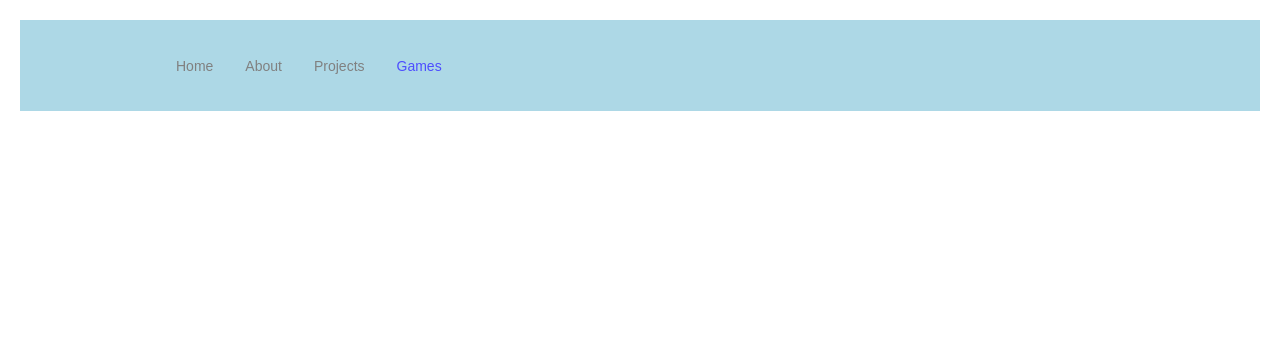
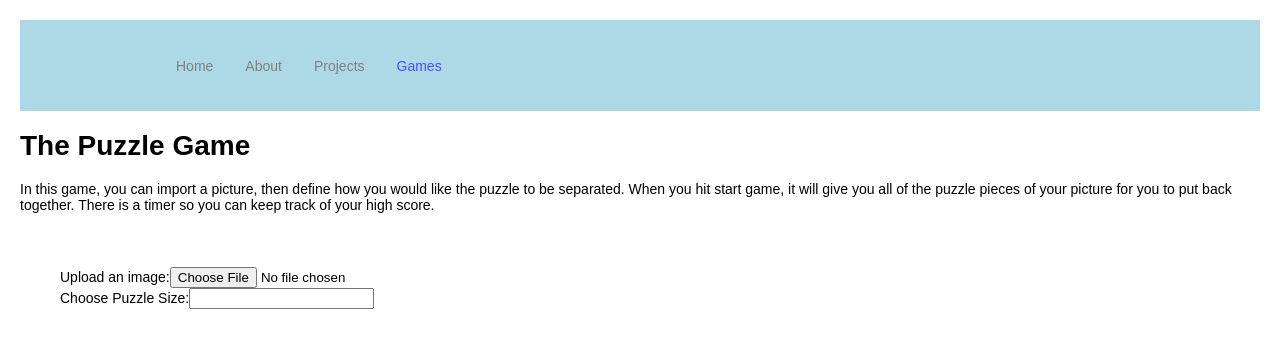
Before and after one commit to ninja1219/ryans-website, a React (Create React App) app: page /games/puzzleGame in a window 1280 px wide. Shown: the top 348 px of the page. Built offline with nearby package versions, Linux system fonts and the light colour scheme.

Commit message:
Add basic page for puzzle game

```diff
--- a/src/App.js
+++ b/src/App.js
@@ -13,7 +13,8 @@ import TicTacToe from "./pages/games/tictactoe";
 import Pokedex from "./pages/games/pokemon/pokedex";
 import Projects from "./pages/projects";
 import TodoList from "./pages/projects/todolist";
-import MineSweeper from "./pages/games/minesweeper"
+import MineSweeper from "./pages/games/minesweeper";
+import PuzzleGame from "./pages/games/puzzleGame";
 
 function App() {
   return (
@@ -28,6 +29,7 @@ function App() {
         <Route path="/games/tictactoe" element={<TicTacToe />} />
         <Route path="/games/pokedex" element={<Pokedex />} />
         <Route path="/games/minesweeper" element={<MineSweeper />} />
+        <Route path="/games/puzzleGame" element={<PuzzleGame />} />
       </Routes>
     </Router>
   );
--- a/src/pages/games.js
+++ b/src/pages/games.js
@@ -11,6 +11,7 @@ function Games() {
                 <button style={{"margin": "4px"}} onClick={() => { navigate("./tictactoe") }}>TicTacToe</button>
                 <button style={{"margin": "4px"}} onClick={() => { navigate("./pokedex") }}>Pokemon Games</button>
                 <button style={{"margin": "4px"}} onClick={() => { navigate("./minesweeper") }}>MineSweeper</button>
+                <button style={{"margin": "4px"}} onClick={() => { navigate("./puzzleGame") }}>PuzzleGame</button>
             </div>
 
             <h2>Game Ideas: </h2>
--- /dev/null
+++ b/src/pages/games/puzzleGame.js
@@ -0,0 +1,197 @@
+import React from "react";
+
+class PuzzleGame extends React.Component {
+    constructor(props) {
+        super(props);
+
+        this.state = {
+            imageFile: null,       // the raw File object from the input
+            imageUrl: null,        // a browser-created URL for previewing <img src="...">
+            imageDataUrl: null,    // base64 Data URL (optional, from FileReader)
+            imageBitmapInfo: null, // { width, height } (optional)
+            error: null,
+            puzzle_size: 1
+        };
+
+        // Bind event handlers so `this` works inside them
+        this.handleFileChange = this.handleFileChange.bind(this);
+        this.clearImage = this.clearImage.bind(this);
+        this.handlePuzzleSizeChange = this.handlePuzzleSizeChange.bind(this);
+    }
+
+    componentWillUnmount() {
+        // Clean up any object URL when the component leaves the page
+        if (this.state.imageUrl) {
+            URL.revokeObjectURL(this.state.imageUrl);
+        }
+    }
+
+    async handleFileChange(e) {
+        const file = e.target.files && e.target.files[0];
+        if (!file) return;
+
+        // Basic validation: ensure it's an image
+        if (!file.type.startsWith("image/")) {
+            this.setState({ error: "Please choose an image file.", imageFile: null });
+            e.target.value = "";
+            return;
+        }
+
+        // Optional size check (example: 10MB)
+        const MAX_MB = 10;
+        if (file.size > MAX_MB * 1024 * 1024) {
+            this.setState({ error: `Image must be under ${MAX_MB}MB.`, imageFile: null });
+            e.target.value = "";
+            return;
+        }
+
+        // If we already had an object URL, revoke it to avoid memory leaks
+        if (this.state.imageUrl) {
+            URL.revokeObjectURL(this.state.imageUrl);
+        }
+
+        // Create a preview URL (fast + doesn't read whole file into JS memory)
+        const objectUrl = URL.createObjectURL(file);
+
+        // Store the File + preview URL immediately
+        this.setState({
+            imageFile: file,
+            imageUrl: objectUrl,
+            error: null,
+            imageDataUrl: null,
+            imageBitmapInfo: null,
+        });
+
+        // OPTION A: Read the entire file as a base64 "data URL"
+        // Useful if you want to store/transmit the image as a string,
+        // but it's bigger than the original and uses more memory.
+        const dataUrl = await this.readFileAsDataURL(file);
+
+        // OPTION B: Get image dimensions (width/height) by loading it
+        const info = await this.getImageSizeFromDataUrl(dataUrl);
+
+        this.setState({
+            imageDataUrl: dataUrl,
+            imageBitmapInfo: info,
+        });
+
+        // At this point you have:
+        // - this.state.imageFile (raw file)
+        // - this.state.imageUrl (preview)
+        // - this.state.imageDataUrl (base64 string)
+        // - this.state.imageBitmapInfo (width/height)
+    }
+
+    readFileAsDataURL(file) {
+        return new Promise((resolve, reject) => {
+            const reader = new FileReader();
+
+            reader.onload = () => resolve(reader.result);  // reader.result is the data URL string
+            reader.onerror = () => reject(reader.error);
+
+            reader.readAsDataURL(file);
+        });
+    }
+
+    getImageSizeFromDataUrl(dataUrl) {
+        return new Promise((resolve, reject) => {
+            const img = new Image();
+            img.onload = () => resolve({ width: img.width, height: img.height });
+            img.onerror = reject;
+            img.src = dataUrl;
+        });
+    }
+
+    clearImage() {
+        if (this.state.imageUrl) {
+            URL.revokeObjectURL(this.state.imageUrl);
+        }
+
+        this.setState({
+            imageFile: null,
+            imageUrl: null,
+            imageDataUrl: null,
+            imageBitmapInfo: null,
+            error: null,
+        });
+    }
+
+    handlePuzzleSizeChange(e) {
+        this.setState({
+            puzzleSize: 10
+        })
+    }
+
+    render() {
+        const { imageUrl, imageFile, imageBitmapInfo, error } = this.state;
+
+        return (
+            <div id="puzzle-game">
+                <h1>The Puzzle Game</h1>
+                <p>
+                In this game, you can import a picture, then define how you would like the puzzle to be
+                separated. When you hit start game, it will give you all of the puzzle pieces of your
+                picture for you to put back together. There is a timer so you can keep track of your
+                high score.
+                </p>
+
+                <div style={{display: "flex", gap: "24px", padding: "24px", margin: "0 auto" }}>
+                    <div id="settings-area" style={{ flex: 1, padding: "16px" }}>
+                        <div id="upload-picture" style={{ display: "grid", gap: 10, maxWidth: 480 }}>
+                            <label>
+                                Upload an image:
+                                <input type="file" accept="image/*" onChange={this.handleFileChange} />
+                            </label>
+                        </div>
+
+                        <div id="choose-size">
+                            <label>
+                                Choose Puzzle Size:
+                                <input type="text" onChange={this.handlePuzzleSizeChange} />
+                            </label>
+                        </div>
+                    </div>
+                    <div id="game-area" style={{ flex: 2, padding: "16px" }}>
+                        {error && <div style={{ color: "crimson" }}>{error}</div>}
+
+                        {imageUrl && (
+                            <div style={{ display: "grid", gap: 8 }}>
+                                <img
+                                    src={imageUrl}
+                                    alt="Preview"
+                                    style={{ width: "100%", borderRadius: 12, objectFit: "cover" }}
+                                />
+
+                                <div style={{ fontSize: 12, opacity: 0.85 }}>
+                                    {imageFile && (
+                                        <>
+                                            <div><b>File:</b> {imageFile.name}</div>
+                                            <div><b>Type:</b> {imageFile.type}</div>
+                                            <div><b>Size:</b> {Math.round(imageFile.size / 1024)} KB</div>
+                                        </>
+                                    )}
+                                    {imageBitmapInfo && (
+                                        <div><b>Dimensions:</b> {imageBitmapInfo.width} × {imageBitmapInfo.height}</div>
+                                    )}
+                                </div>
+
+                                <button type="button" onClick={this.clearImage}>
+                                    Clear
+                                </button>
+                            </div>
+                        )}
+                    </div>
+                </div>
+            </div>
+        );
+    }
+}
+
+export default PuzzleGame;
+
+
+// TODO:
+// Make image much smaller and show up on right side of settings
+// Get puzzle size input working smoother (no automatic changes unless user confirms)
+// Possibly rearrange into multiple classes/components
+// Work on actual puzzle game
```
Also changed, not shown: 1 other file (tests, documents, lock files or other folders).
